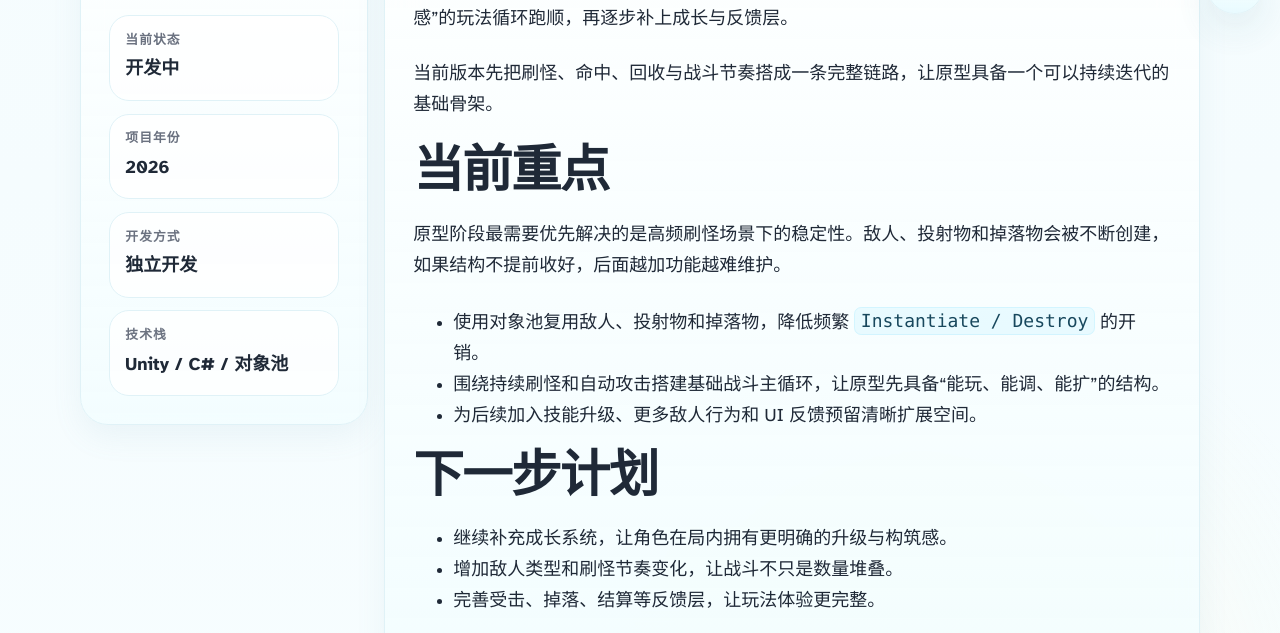
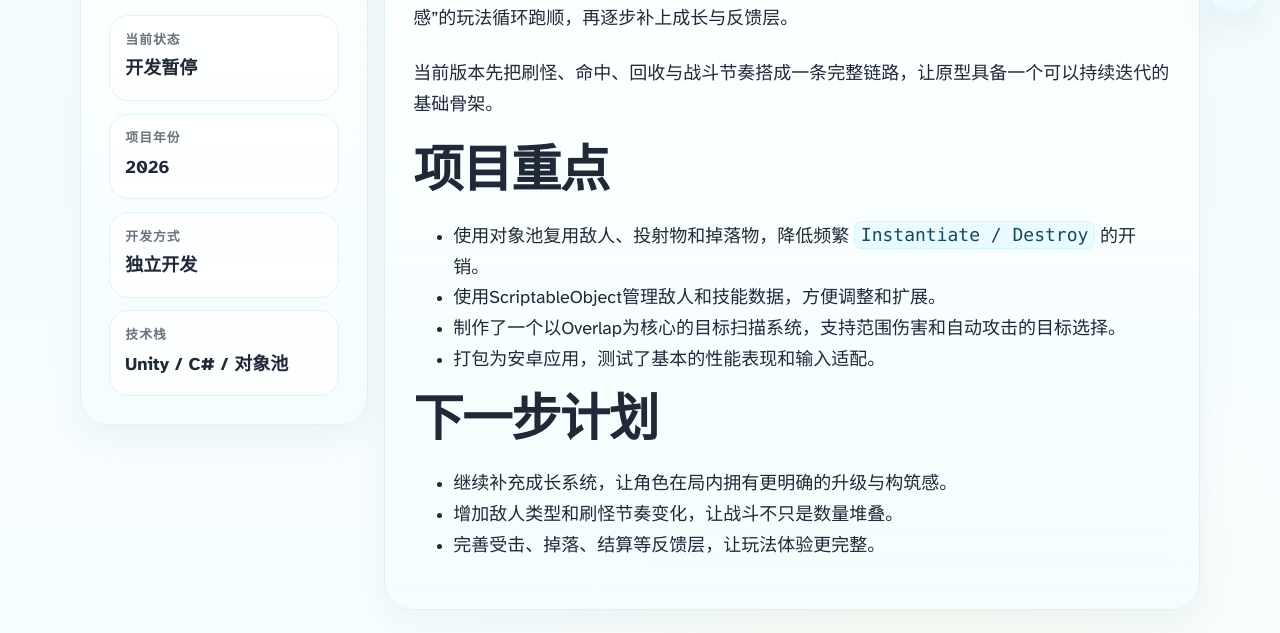
Before and after one commit to jlzzlf/PersonalBlog, an Astro site: page /projects/vampire-survivors-like-mini-game in a window 1280 px wide. Shown: the part 770-1403 px from the top of the page. Built offline with nearby package versions, Linux system fonts and the light colour scheme; Astro itself is replaced by a stand-in of ours.

Commit message:
修改项目描述

```diff
--- a/src/content/projects/vampire-survivors-like-mini-game.mdx
+++ b/src/content/projects/vampire-survivors-like-mini-game.mdx
@@ -5,7 +5,7 @@ teaser: 围绕高密度刷怪场景搭建战斗循环，用对象池减少频繁
 tags:
   - Unity
   - 对象池
-status: 开发中
+status: 开发暂停
 year: "2026"
 role: 独立开发
 stack:
@@ -22,13 +22,12 @@ coverImage: /uploads/屏幕截图-2026-03-17-184358.png
 
 当前版本先把刷怪、命中、回收与战斗节奏搭成一条完整链路，让原型具备一个可以持续迭代的基础骨架。
 
-## 当前重点
-
-原型阶段最需要优先解决的是高频刷怪场景下的稳定性。敌人、投射物和掉落物会被不断创建，如果结构不提前收好，后面越加功能越难维护。
+## 项目重点
 
 - 使用对象池复用敌人、投射物和掉落物，降低频繁 `Instantiate / Destroy` 的开销。
-- 围绕持续刷怪和自动攻击搭建基础战斗主循环，让原型先具备“能玩、能调、能扩”的结构。
-- 为后续加入技能升级、更多敌人行为和 UI 反馈预留清晰扩展空间。
+- 使用ScriptableObject管理敌人和技能数据，方便调整和扩展。
+- 制作了一个以Overlap为核心的目标扫描系统，支持范围伤害和自动攻击的目标选择。
+- 打包为安卓应用，测试了基本的性能表现和输入适配。
 
 ## 下一步计划
 
```
